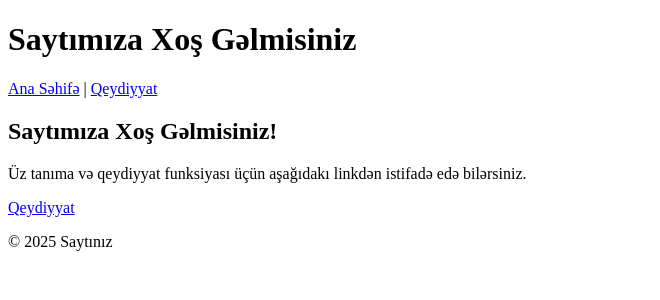
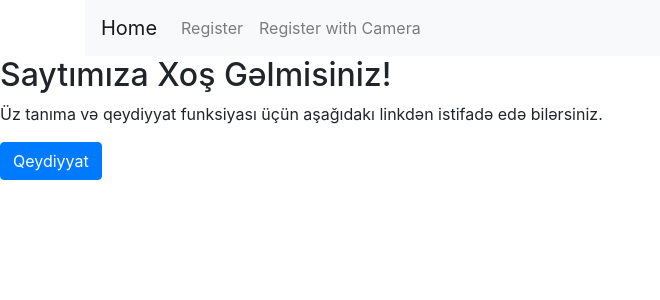
Before and after one commit to AdiltTeam/bonus, a Flask app: page / in a window 1280 px wide. Shown: the top 300 px of the page, without its empty margins (0-660 px from the left). Run offline with Flask 3, Linux system fonts and the light colour scheme; some libraries are stand-ins or nearby versions.

Commit message:
Update base.html

```diff
--- a/templates/base.html
+++ b/templates/base.html
@@ -3,23 +3,26 @@
 <head>
     <meta charset="UTF-8">
     <meta name="viewport" content="width=device-width, initial-scale=1.0">
-    <title>{% block title %}Qeydiyyat{% endblock %}</title>
+    <title>Face Recognition App</title>
+    <link href="https://cdn.jsdelivr.net/npm/bootstrap@4.5.0/dist/css/bootstrap.min.css" rel="stylesheet">
 </head>
 <body>
-    <header>
-        <h1>Saytımıza Xoş Gəlmisiniz</h1>
-        <nav>
-            <a href="{{ url_for('index') }}">Ana Səhifə</a> |
-            <a href="{{ url_for('register') }}">Qeydiyyat</a>
+    <div class="container">
+        <nav class="navbar navbar-expand-lg navbar-light bg-light">
+            <a class="navbar-brand" href="{{ url_for('index') }}">Home</a>
+            <div class="collapse navbar-collapse" id="navbarNav">
+                <ul class="navbar-nav">
+                    <li class="nav-item">
+                        <a class="nav-link" href="{{ url_for('register') }}">Register</a>
+                    </li>
+                    <li class="nav-item">
+                        <a class="nav-link" href="{{ url_for('register_camera') }}">Register with Camera</a>
+                    </li>
+                </ul>
+            </div>
         </nav>
-    </header>
-
-    <div class="content">
-        {% block content %}{% endblock %}
     </div>
-
-    <footer>
-        <p>&copy; 2025 Saytınız</p>
-    </footer>
+    {% block content %}
+    {% endblock %}
 </body>
 </html>
```
